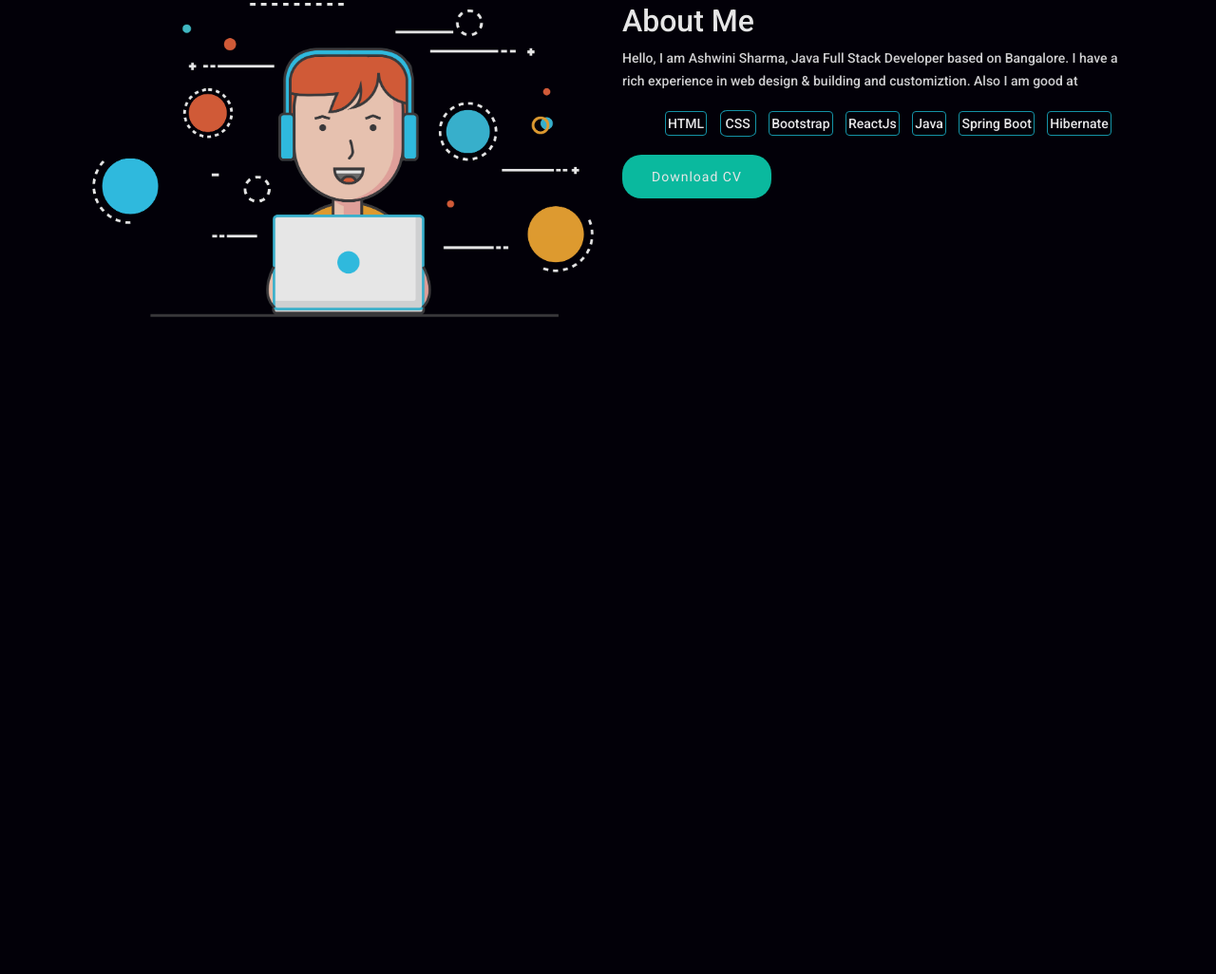
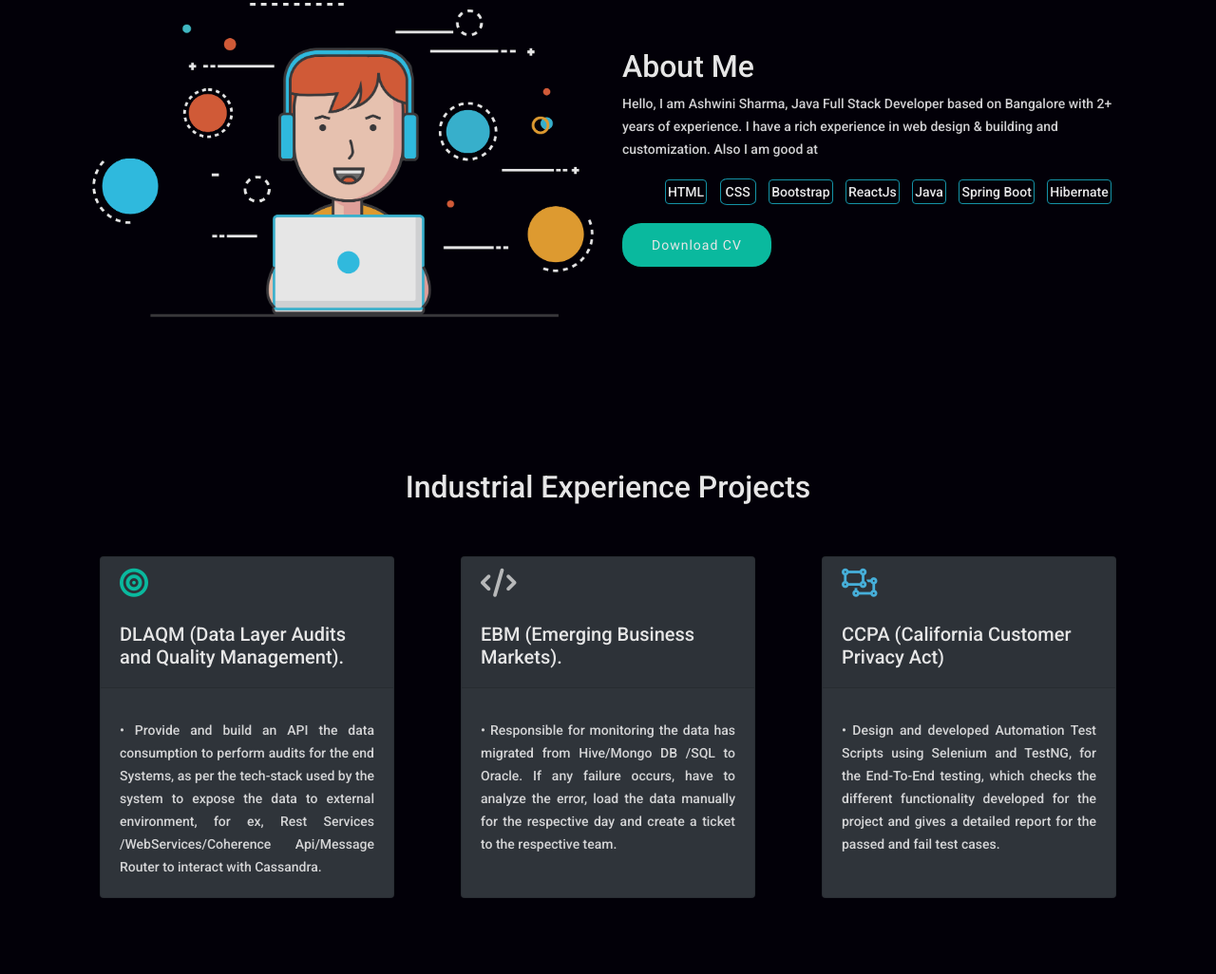
Before and after one commit to zinkolix/OlixStudios, a plain HTML site: page index.html in a window 1280 px wide. Shown: the part 768-1794 px from the top of the page at 95% size. Before the commit the page ends 1162 px from the top, so only its background shows below. Drawn offline with nearby package versions, Linux system fonts and the light colour scheme; a web font is replaced by a local one.

Commit message:
projects

```diff
--- a/css/styles.css
+++ b/css/styles.css
@@ -143,3 +143,17 @@ p {
   border-radius: 20px;
   color: white;
 }
+
+/* Projects */
+.os-projects-tab {
+  text-align: justify;
+}
+
+.card{
+  margin: 20px;
+}
+
+.card:hover {
+  background-color: #0bceaf;
+  box-shadow: 5px 5px 20px #0bceaf;
+}
--- a/index.html
+++ b/index.html
@@ -135,11 +135,15 @@
                 <br>
                 <div class="col-sm-12 col-md-6">
                     <div>
+                        <br>
+                        <br>
+
                         <h2>About Me</h2>
                         <p>
-                            Hello, I am Ashwini Sharma, Java Full Stack Developer based on Bangalore. I have a rich
+                            Hello, I am Ashwini Sharma, Java Full Stack Developer based on Bangalore with 2+ years of
+                            experience. I have a rich
                             experience
-                            in web design & building and customiztion. Also I am good at
+                            in web design & building and customization. Also I am good at
                         </p>
                         <div class="os-about-me-tag">
                             <ul style="list-style-type: none;display: inline-block;">
@@ -179,11 +183,87 @@
                     </div>
                 </div>
             </div>
+        </div>
+    </section>
+    <!--
+        ========================
+            PROJECTS
+        ========================
+     -->
+    <section class="os-projects" id="os-projects">
+        <div class="container">
+            <div class="row section-separator">
+                <div class="col-sm-12 text-center">
+                    <h2>Industrial Experience Projects</h2>
+                </div>
+                <br>
+                <br>
+                <br>
+                <div class="col-sm-4">
+                    <div class="card text-white bg-dark shadow-1">
+                        <div class="card-header">
+                            <i class="fa fa-bullseye" style="color: #0bceaf;font-size: 30px;"></i>
+                            <br><br>
 
+                            <h5> DLAQM (Data Layer Audits and Quality Management). </h5>
+                        </div>
+                        <div class="card-body">
+                            <h5 class="card-title"></h5>
+                            <p class="card-text os-projects-tab ">
 
+                                • Provide and build an API the data consumption to perform audits for
+                                the end Systems, as per the tech-stack used by the system to expose the data to
+                                external
+                                environment, for ex, Rest Services /WebServices/Coherence Api/Message Router to
+                                interact with
+                                Cassandra.
+
+                            </p>
+                        </div>
+                    </div>
+                </div>
+                <div class="col-sm-4">
+                    <div class="card text-white bg-dark shadow-1">
+                        <div class="card-header">
+                            <i class="fa fa-code iron-color" style="color: #cbcdcd;font-size: 30px;"></i>
+                            <br><br>
+                            <h5> EBM (Emerging Business Markets). </h5>
+                        </div>
+                        <div class="card-body">
+                            <h5 class="card-title"></h5>
+                            <p class="card-text os-projects-tab">
+                                • Responsible for monitoring the data has migrated
+                                from Hive/Mongo
+                                DB /SQL to Oracle. If any failure occurs, have to analyze the error, load the data
+                                manually for the respective day and create a ticket to the respective team.
+                                <br>
+                                <br>
+                            </p>
+                        </div>
+                    </div>
+                </div>
+                <div class="col-sm-4">
+                    <div class="card text-white bg-dark shadow-1">
+                        <div class="card-header">
+                            <i class="fa fa-object-ungroup sky-color" style="color: #4ec2f0;font-size: 30px;"></i>
+                            <br><br>
+
+                            <h5> CCPA (California Customer Privacy Act) </h5>
+                        </div>
+                        <div class="card-body">
+                            <h5 class="card-title"></h5>
+                            <p class="card-text os-projects-tab">
+                                • Design and developed Automation Test Scripts using Selenium and TestNG, for the
+                                End-To-End testing, which checks the different functionality developed for the project
+                                and gives a detailed report for the passed and fail test cases.
+                                <br>
+                                <br>
+                            </p>
+                        </div>
+                    </div>
+                </div>
+            </div>
         </div>
-
-
     </section>
 </body>
 
```
